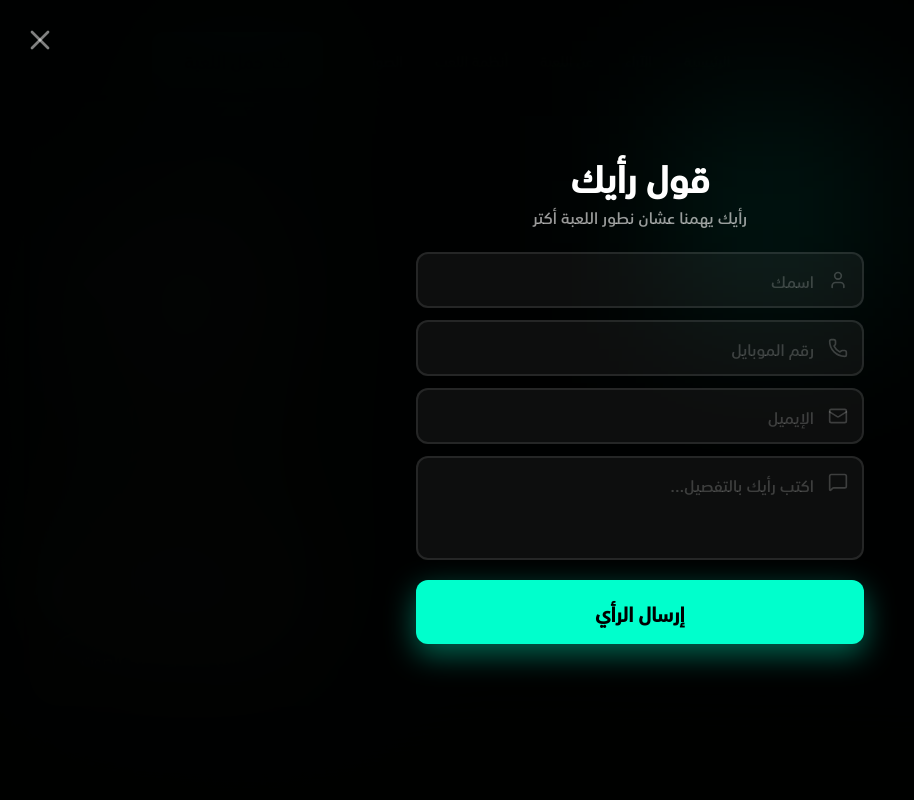
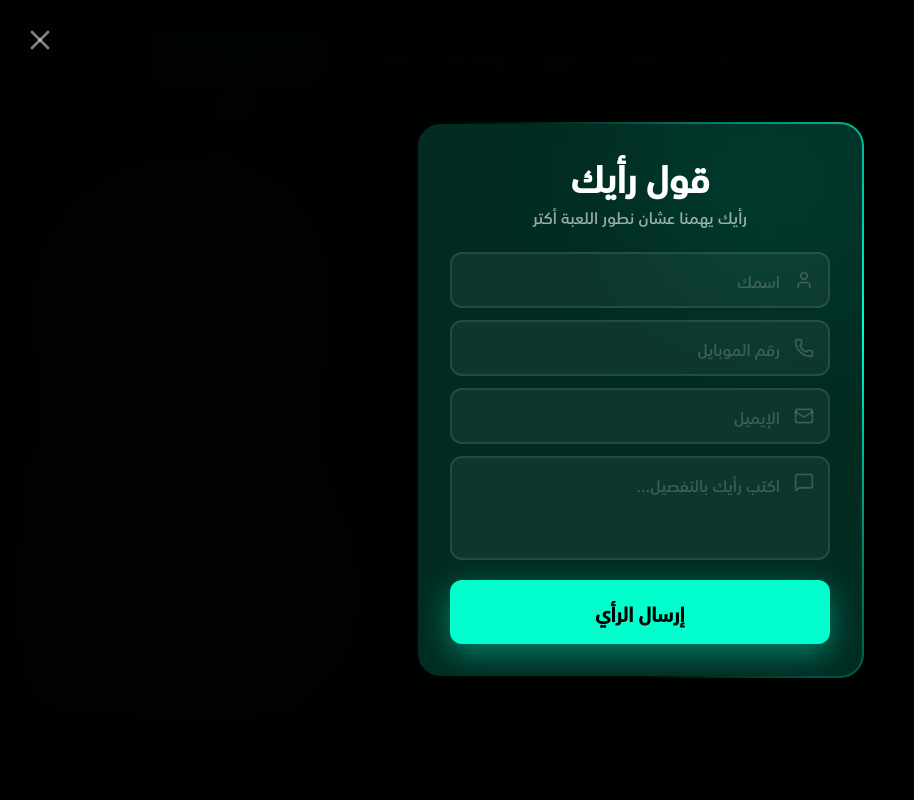
Before and after one commit to graphiczoones-stack/FOQ, a Next.js app: page / in a window 1280 px wide. Both pictures are taken after a click on the button "قول رأيك". Shown: the top 800 px of the page, without its empty margins (0-914 px from the left). Built offline with nearby package versions, Linux system fonts and the light colour scheme.

Commit message:
UI: Add rotating neon border to feedback form

```diff
--- a/src/components/home/FeedbackForm.tsx
+++ b/src/components/home/FeedbackForm.tsx
@@ -89,6 +89,13 @@ export function FeedbackForm({ isOpen, onClose }: FeedbackFormProps) {
                         </button>
 
                         <div className="w-full max-w-md relative z-20">
+                            {/* Moving Neon Border Container */}
+                            <div className="relative p-[2px] overflow-hidden rounded-2xl md:rounded-3xl">
+                                {/* The Rotating Beam */}
+                                <div className="absolute inset-[-100%] bg-[conic-gradient(from_0deg,transparent_20%,#00ffcc_50%,transparent_80%)] animate-[spin_4s_linear_infinite]" />
+
+                                {/* Inner Content Box */}
+                                <div className="relative bg-[#022c22] backdrop-blur-3xl rounded-[14px] md:rounded-[22px] p-6 md:p-8">
                                     {/* Background Glow */}
                                     <div className="absolute -top-10 right-0 w-48 h-48 bg-neon-green/10 blur-[80px] -z-10" />
 
@@ -169,6 +176,8 @@ export function FeedbackForm({ isOpen, onClose }: FeedbackFormProps) {
                                         </form>
                                     )}
                                 </div>
+                            </div>
+                        </div>
                     </motion.div>
                 </motion.div>
             )}
```
Lines whose indentation alone changed are shown as unchanged.
